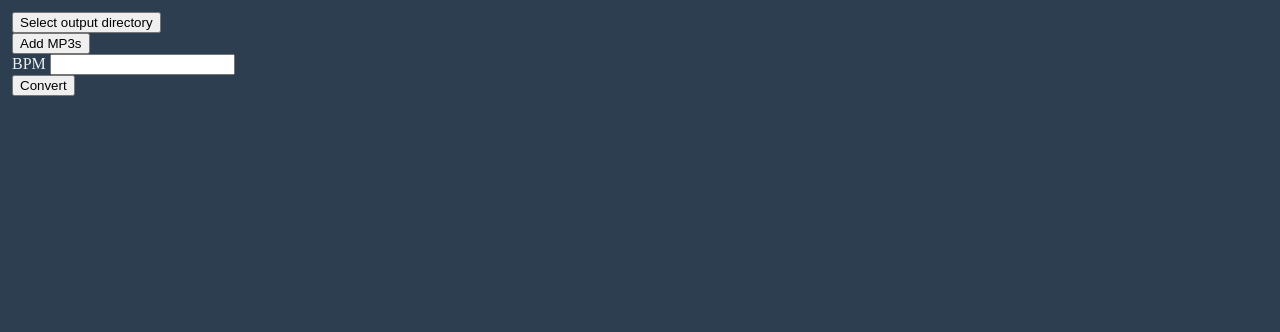
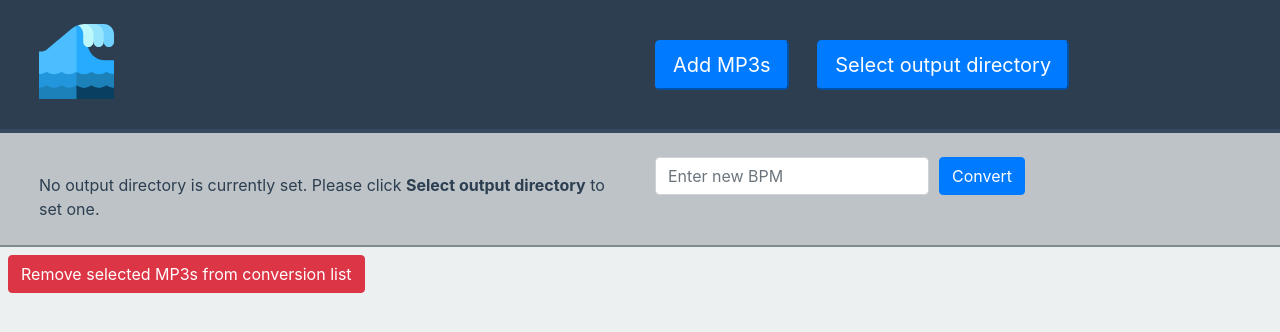
Before and after one commit to Splorgman/tsunami, an Electron app: page index.html in a window 1280 px wide. Drawn offline with nearby package versions, Linux system fonts and the light colour scheme.

Commit message:
Clean up UI significantly

```diff
--- a/app.js
+++ b/app.js
@@ -1,8 +1,13 @@
 const {dialog} = require('electron').remote;
 const {ipcRenderer} = require('electron');
+const Handlebars = require('handlebars');
 
 var mp3s = [];
 var outputDirectory = null;
+
+$(document).ready(function(){
+    var source   = document.getElementById("mp3Template").innerHTML;
+    var template = Handlebars.compile(source);
 
     document.querySelector('#selectBtn').addEventListener('click', function (event) {
         dialog.showOpenDialog({
@@ -13,7 +18,9 @@ document.querySelector('#selectBtn').addEventListener('click', function (event)
                 for (var i = 0; i < files.length; i++) {
                     if (mp3s.indexOf(files[i]) === -1) {
                         mp3s.push(files[i]);
-            		list.innerHTML += "<p>" + files[i] + "</p>";
+                        var context = {id: i, mp3Path: files[i]};
+                        var html = template(context);
+                        $("#mp3List").append(html);
                     }
                 }
             }
@@ -26,7 +33,8 @@ document.querySelector('#outputDirectory').addEventListener('click', function (e
         }, function (directory) {
             if (directory !== undefined) {
                 outputDirectory = directory;
-        	$("#outputDirectoryDisplay").html("Outputting files to " + directory);
+                $("#outputDirectoryDisplay").html("Your output directory is <strong>" + directory + "</strong>");
+                $("#tools").show();
             }
         });
     });
@@ -40,3 +48,4 @@ document.querySelector('#convert').addEventListener('click', function (event) {
             $("#messages").html("Could not convert files :(");
         }
     });
+});
--- a/index.html
+++ b/index.html
@@ -2,26 +2,61 @@
   <html>
     <head>
       <meta charset="UTF-8">
+      <link rel="stylesheet" href="bootstrap/css/bootstrap.min.css">
       <link rel="stylesheet" href="main.css">
       <title>Tsunami</title>
     </head>
     <body>
-      <div>
-        <button id="outputDirectory">Select output directory</button>
+      <div class="container-fluid" id="topbar">
+        <div class="row p-4">
+          <div class="col-sm">
+            <object type="image/svg+xml" data="tsunami.svg" width="75" height="75"></object>
+          </div>
+          <div class="col-sm mt-3">
+            <button id="selectBtn" class="button btn-primary btn-lg">Add MP3s</button>
+            <button id="outputDirectory"" class="button btn-primary btn-lg ml-4">Select output directory</button>
+          </div>
+        </div>
       </div>
-      <div id="outputDirectoryDisplay"></div>
-      <div>
-        <button id="selectBtn">Add MP3s</button>
+      <div class="container-fluid" id="config">
+        <div class="row p-4">
+          <div class="col-sm mt-3" id="outputDirectoryDisplay">No output directory is currently set. Please click <strong>Select output directory</strong> to set one.</div>
+          <div class="col-sm">
+            <form>
+              <div class="form-row align-items-center">
+                <div class="col-auto">
+                  <label class="sr-only" for="bpm">BPM</label>
+                  <input type="text" class="form-control mb-2" id="bpm" placeholder="Enter new BPM">
+                </div>
+                <div class="col-auto">
+                  <button type="submit" class="btn btn-primary mb-2" id="convert">Convert</button>
+                </div>
+              </div>
+            </form>
+          </div>
+        </div>
       </div>
-      <div id="selectedMp3s">
+      <button type="submit" class="btn btn-danger m-2">Remove selected MP3s from conversion list</button>
+      <div class="m-2">
+        <form id="mp3List">
+
+        </form>
       </div>
-      <div>
-        <label>BPM</label>
-        <input type="number" id="bpm">
-      </div>
-      <button id="convert">Convert</button>
       <div id="messages"></div>
     </body>
     <script>window.$ = window.jQuery = require('jquery');</script>
+    <script type="text/javascript" src="bootstrap/js/bootstrap.bundle.min.js"></script>
     <script type="text/javascript" src="app.js"></script>
+    <script id="mp3Template" type="text/x-handlebars-template">
+      <div class="form-row align-items-center">
+        <div class="col-auto my-1">
+          <div class="form-check">
+            <input class="form-check-input mp3Delete" type="checkbox" id="{{id}}">
+            <label class="form-check-label" for="{{id}}">
+              {{mp3Path}}
+            </label>
+          </div>
+        </div>
+      </div>
+    </script>
   </html>
--- a/main.css
+++ b/main.css
@@ -1,6 +1,25 @@
 body {
+	background-color: #ecf0f1;
+	color: #2c3e50;
+	margin: 0px;
+	font: sans-serif;
+}
+
+#tools {
+	display:none;
+}
+
+#topbar {
 	background-color: #2c3e50;
 	color: #ecf0f1;
-	margin: 12px;
-	font: sans-serif;
+	border-bottom: 4px solid #34495e;
 }
+
+#config {
+	background-color: #bdc3c7;
+	border-bottom: 2px solid #7f8c8d;
+}
+
+#selectedMp3s {
+	font-size: 12px;
+}
--- a/main.js
+++ b/main.js
@@ -35,6 +35,7 @@ ipcMain.on('tempo', (event, arg) => {
 /** FUNCTIONS **/
 function createWindow() {
   win = new BrowserWindow({ width: 1280, height: 1024});
+  win.setMenu(null);
   win.loadFile('index.html');
   win.webContents.openDevTools();
   downloadFfBinaries();
--- a/package.json
+++ b/package.json
@@ -5,6 +5,7 @@
   "main": "main.js",
   "dependencies": {
     "ffbinaries": "^1.1.0",
+    "handlebars": "^4.0.11",
     "jquery": "^3.3.1",
     "node-id3": "^0.1.5",
     "underscore": "^1.9.1",
```
Also changed, not shown: README.md, 1 other file. Lines whose indentation alone changed are shown as unchanged.
